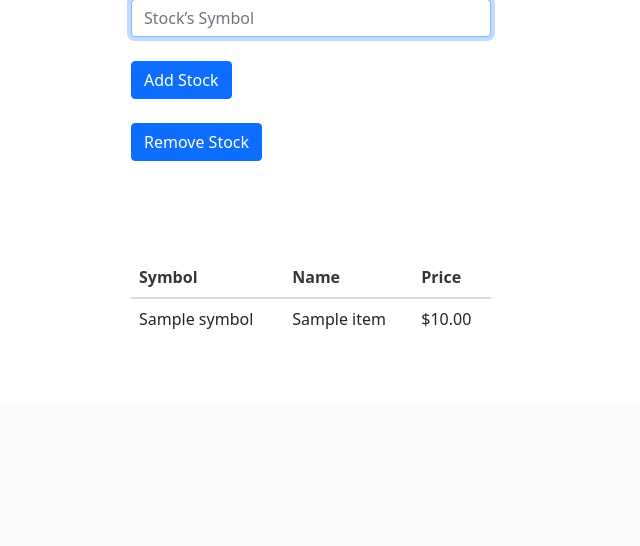
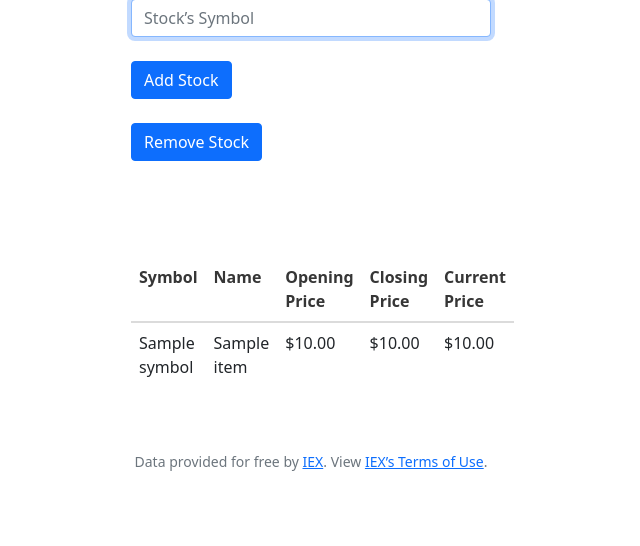
Before and after one commit to devinchugh/Stock_price, a Flask app: page / in a window 1280 px wide. Shown: the part 189-735 px from the top of the page, without its empty margins (329-969 px from the left). Run offline with Flask 2, Linux system fonts and the light colour scheme; tables that the repository leaves empty hold one stand-in row (values such as "Sample post"); a database or web service that is not in the repository returns one stand-in record (values such as "Sample title"); data that the repository does not hold is empty; some libraries are stand-ins or nearby versions.

Commit message:
Added for information for user to see

```diff
--- a/app.py
+++ b/app.py
@@ -28,6 +28,8 @@ def lookup(symbol):
         return {
             "name": quote["companyName"],
             "price": float(quote["latestPrice"]),
+            "open": float(quote["open"]),
+            "close": float(quote["close"]),
             "symbol": quote["symbol"]
         }
     except (KeyError, TypeError, ValueError):
--- a/templates/index.html
+++ b/templates/index.html
@@ -3,7 +3,7 @@
 
 <head>
     <meta charset="UTF-8">
-    <meta name="viewport" content="width=device-width, initial-scale=1.0">
+    <meta name="viewport" content="width=device-width, initial-scale=3.0">
     <meta http-equiv="X-UA-Compatible" content="ie=edge">
     <title>What's my stock Prices?</title>
     <link rel="stylesheet" href="https://cdnjs.cloudflare.com/ajax/libs/bulma/0.6.2/css/bulma.css" />
@@ -48,7 +48,9 @@
                           <tr>
                             <th>Symbol</th>
                             <th>Name</th>
-                            <th>Price</th>
+                            <th>Opening Price</th>
+                            <th>Closing Price</th>
+                            <th>Current Price</th>
                           </tr>
                         </thead>
                         <tbody>
@@ -56,6 +58,8 @@
                           <tr>
                             <td>{{item.symbol}}</td>
                             <td>{{item.name}}</td>
+                            <td>{{ item.open | usd}}</td>
+                            <td>{{ item.close | usd}}</td>
                             <td>{{ item.price | usd}}</td>
 
                           </tr>
@@ -67,7 +71,8 @@
             </div>
         </div>
     </section>
-    <footer class="footer">
+    <footer class="small text-center text-muted">
+        Data provided for free by <a href="https://iextrading.com/developer">IEX</a>. View <a href="https://iextrading.com/api-exhibit-a/">IEX’s Terms of Use</a>.
     </footer>
 </body>
 
```
